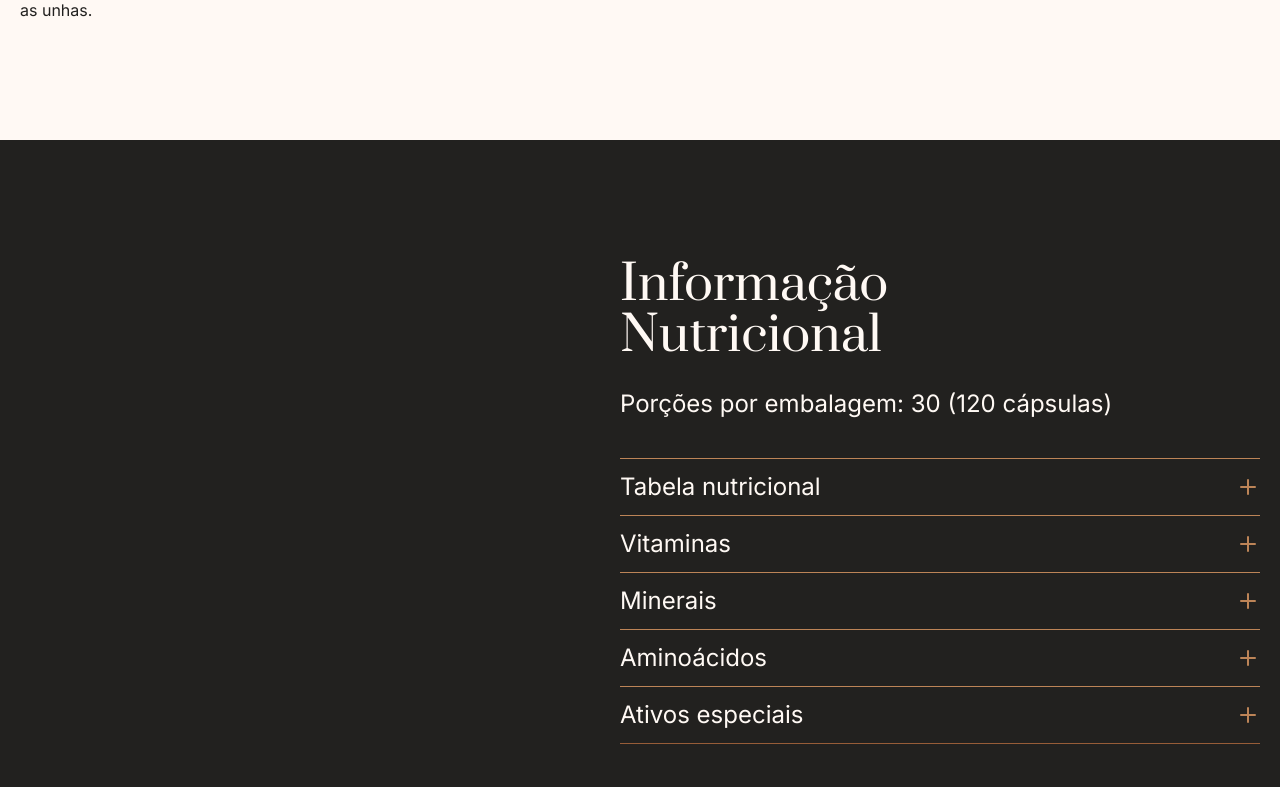
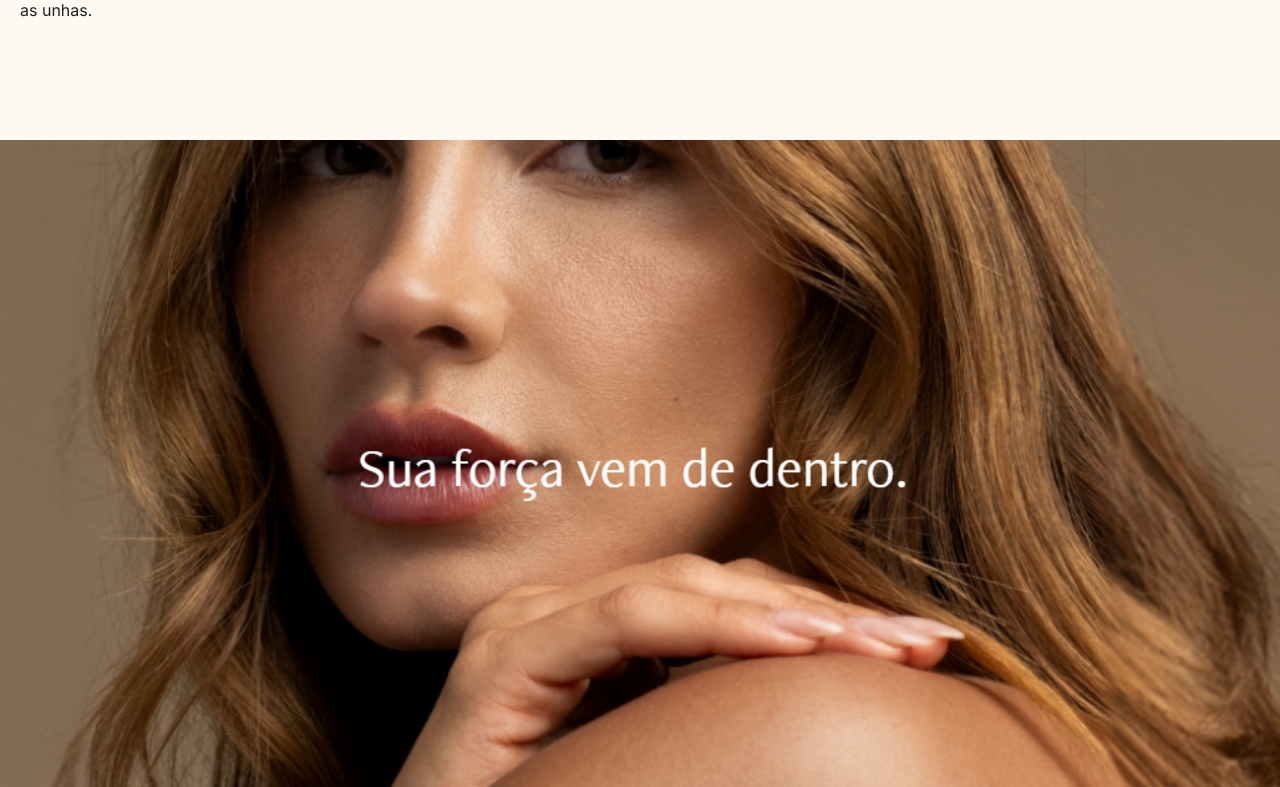
Before and after one commit to RodGondin/noorskin-essentia, a Next.js app: page / in a window 1280 px wide. Shown: the part 2013-2800 px from the top of the page. Built offline with nearby package versions, Linux system fonts and the light colour scheme.

Commit message:
Add Cover image section

```diff
--- a/app/page.tsx
+++ b/app/page.tsx
@@ -1,3 +1,4 @@
+import { Banner } from "@/components/Banner";
 import { Header } from "@/components/Header";
 import { Hero } from "@/components/Hero";
 import { Nutrition } from "@/components/Nutrition";
@@ -9,8 +10,17 @@ export default function Home() {
       <main className="flex-1">
         <Header />
         <Hero />
-        <Products />
-        <Nutrition />
+        <div className="flex flex-col">
+          <div className="order-1">
+            <Products />
+          </div>
+          <div className="order-2 min-[1420px]:order-3">
+            <Banner />
+          </div>
+          <div className="order-3 min-[1420px]:order-2">
+            <Nutrition />
+          </div>
+        </div>
       </main>
     </div>
   );
--- /dev/null
+++ b/components/Banner.tsx
@@ -0,0 +1,19 @@
+import Image from "next/image";
+
+export function Banner() {
+  return (
+    <section aria-label="Mensagem da marca" className="w-full">
+      <div className="w-full overflow-hidden min-[1420px]:max-h-[706px]">
+        <Image
+          src="/images/cover.png"
+          alt="Sua força vem de dentro."
+          width={1028}
+          height={523}
+          quality={100}
+          className="block h-auto w-full min-[1420px]:min-h-[706px] min-[1420px]:object-cover min-[1420px]:scale-[1.08] min-[1420px]:-translate-y-[6%] min-[1420px]:transform"
+          sizes="100vw"
+        />
+      </div>
+    </section>
+  );
+}
--- a/components/ProductCard.tsx
+++ b/components/ProductCard.tsx
@@ -22,7 +22,7 @@ export function ProductCard({
           src={imageSrc}
           alt={imageAlt}
           fill
-          className="object-contain transition-transform duration-300 group-hover:scale-105"
+          className="object-contain transition-transform duration-300 group-hover:scale-130"
           sizes="(min-width: 1000px) 273px, 271px"
         />
       </div>
```
